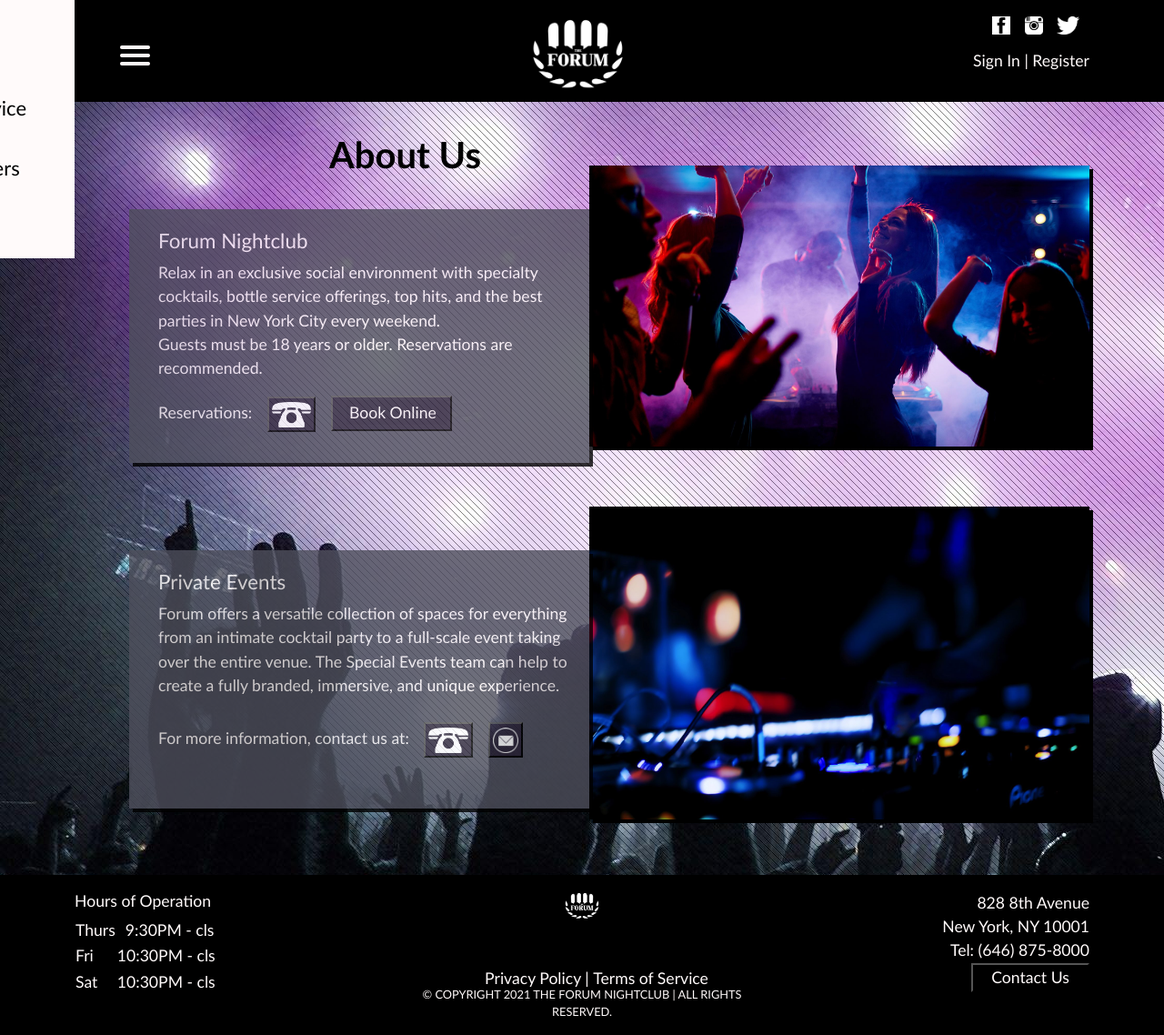
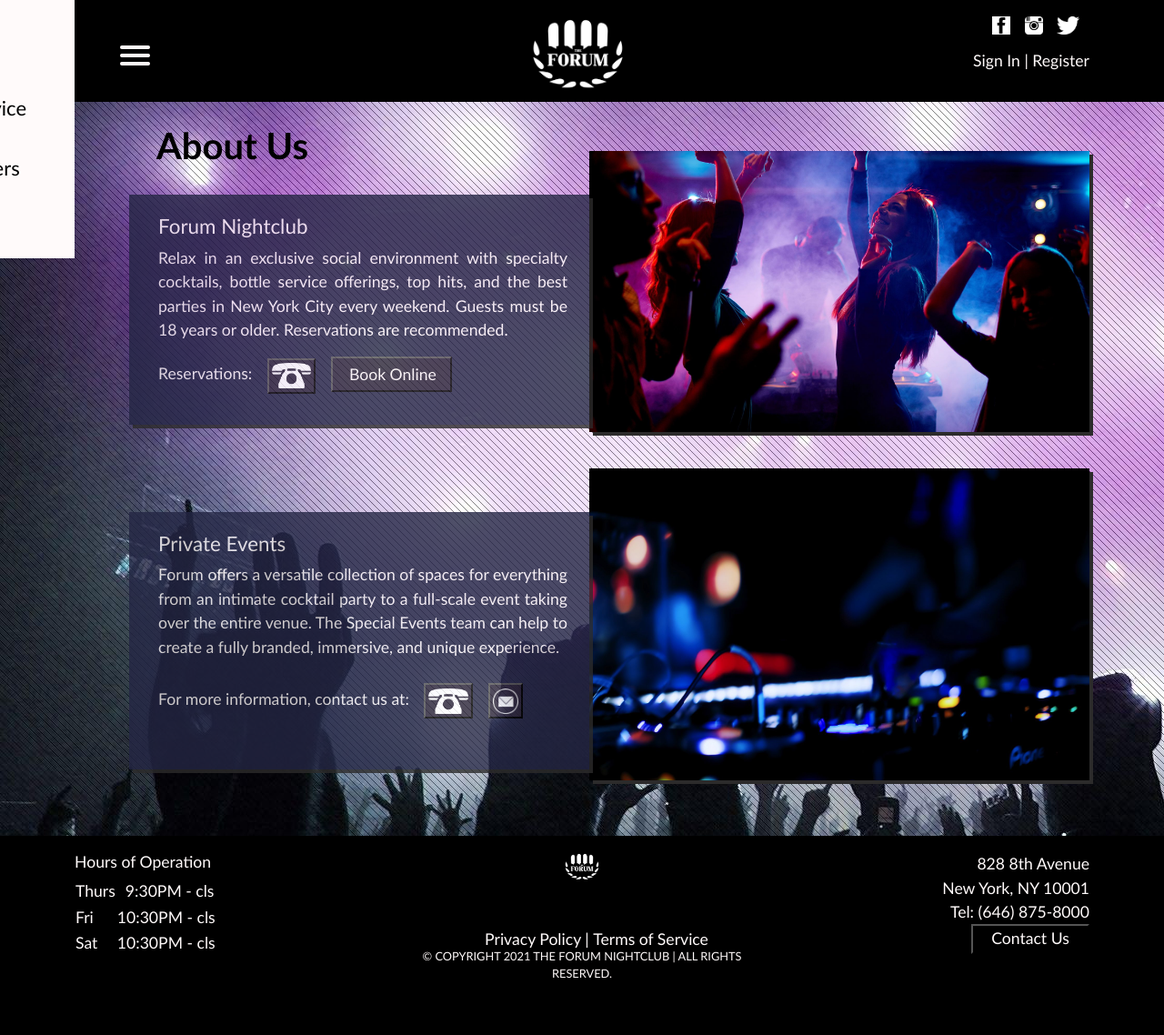
Before and after one commit to ekaikas/Project_Team11, a PHP site: page /about_us.php in a window 1280 px wide. Shown: the whole page at 91% size. After the commit the page ends 1076 px from the top, so only its background shows below. Run offline with PHP 8.4, Linux system fonts and the light colour scheme.

Commit message:
css updates
about us, dress code, privacy policy, terms

```diff
--- a/about_us.php
+++ b/about_us.php
@@ -4,16 +4,15 @@
     $meta_keywords = "who we are, introduction, forum, night club, party, mission, vision, description";
     include "header.php";
 ?>
-
+<h1>About Us</h1>
 <div class="container bod">
-    <h1>About Us</h1>
 
     <div class="row">
-        <div class="col ab1">
+        <div class="col about">
             <h2>Forum Nightclub</h2>
             <p>
                 Relax in an exclusive social environment with specialty cocktails, bottle service offerings, top hits, and the
-                best parties in New York City every weekend. <br>
+                best parties in New York City every weekend.
                 Guests must be 18 years or older. Reservations are recommended.
             </p>
             <p>
@@ -34,7 +33,7 @@
     </div>
 
     <div class="row">
-        <div class="col ab1">
+        <div class="col about">
             <h2>Private Events</h2>
             Forum offers a versatile collection of spaces for everything from an intimate cocktail party to a full-scale event taking
             over the entire venue. The Special Events team can help to create a fully branded, immersive, and unique experience. <br><br>
--- a/style_pages.css
+++ b/style_pages.css
@@ -6,6 +6,11 @@ body {
     background-image: url("Img/bk2.jpg");
     background-repeat: no-repeat;
     background-attachment: fixed;
+    color: snow;
+}
+
+a {
+  color: snow;
 }
 
 a:hover {
@@ -36,10 +41,6 @@ ul li {
 
 li a {
   text-decoration: none;
-}
-
-.log {
-  color: snow;
 }
 
 .header_logo {
@@ -183,7 +184,6 @@ li a {
 
 footer {
   background: black;
-  color: snow;
   margin-top: 25px;
 }
 
@@ -210,18 +210,10 @@ h3 {
   font-size: .8rem;
 }
 
-.foot_right a {
-  color: snow;
-}
-
 .footsie_logo {
   height: 55px;
   width: auto;
   padding-bottom: 24px;
-}
-
-li a {
-  color: snow;
 }
 
 .foot_right a {
@@ -254,20 +246,20 @@ li a {
   height: auto;
   width: 550px;
   margin: 0px 0 36px 0;
-  box-shadow: 4px 4px black;
+  box-shadow: 4px 4px rgb(44, 43, 43);
 }
 
-.ab1 {
-  background-color: rgb(78, 79, 92);
-  color: snow;
+.about {
+  background-color: rgb(36, 38, 68);
   opacity: 0.8;
   margin: 48px -12px 48px 72px;
-  padding: 22px 0px 18px 32px;
-  box-shadow: 4px 4px black;
+  padding: 22px 24px 18px 32px;
+  box-shadow: 4px 4px rgb(44, 43, 43);
+  text-align: justify;
+  text-justify: inter-word;
 }
 
 .but {
-  color: snow;
   background-color:  rgba(42, 34, 53, 0.925);
   height: 39px;
   width: auto;
@@ -277,7 +269,6 @@ li a {
 }
 
 .links {
-  color: snow;
   text-decoration: none;
 }
 
@@ -286,12 +277,26 @@ h2 {
 }
 
 h1 {
-  margin: 34px 0px -12px 280px;
+  margin: 24px 0px -18px 172px;
   color: black;
-  font-weight: 900;
+  font-weight: 800;
 }
 
 .phone {
   height: 28px;
   width: auto;
 }
+
+.terms_service {
+  margin-top: 24px;
+  background-color: rgb(36, 38, 68);
+  opacity: 0.8;
+  box-shadow: 4px 4px rgb(44, 43, 43);
+  padding: 32px 24px 24px 24px;
+  text-align: justify;
+  text-justify: inter-word;
+}
+
+.reg_list li {
+  display: block;
+}
--- a/terms.php
+++ b/terms.php
@@ -6,8 +6,8 @@
     include "header.php";
 ?>
 
-<div class="container bod">
-    <h1>Terms</h1>
+<h1>Terms</h1>
+<div class="container terms_service">
     <h2>Introduction</h2>
     <p>
         These terms and conditions govern your use of this website; by using this website, you accept these terms and conditions in
```
Also changed, not shown: dress_code.php (+9 -10 lines), privacy.php (+9 -2 lines).
